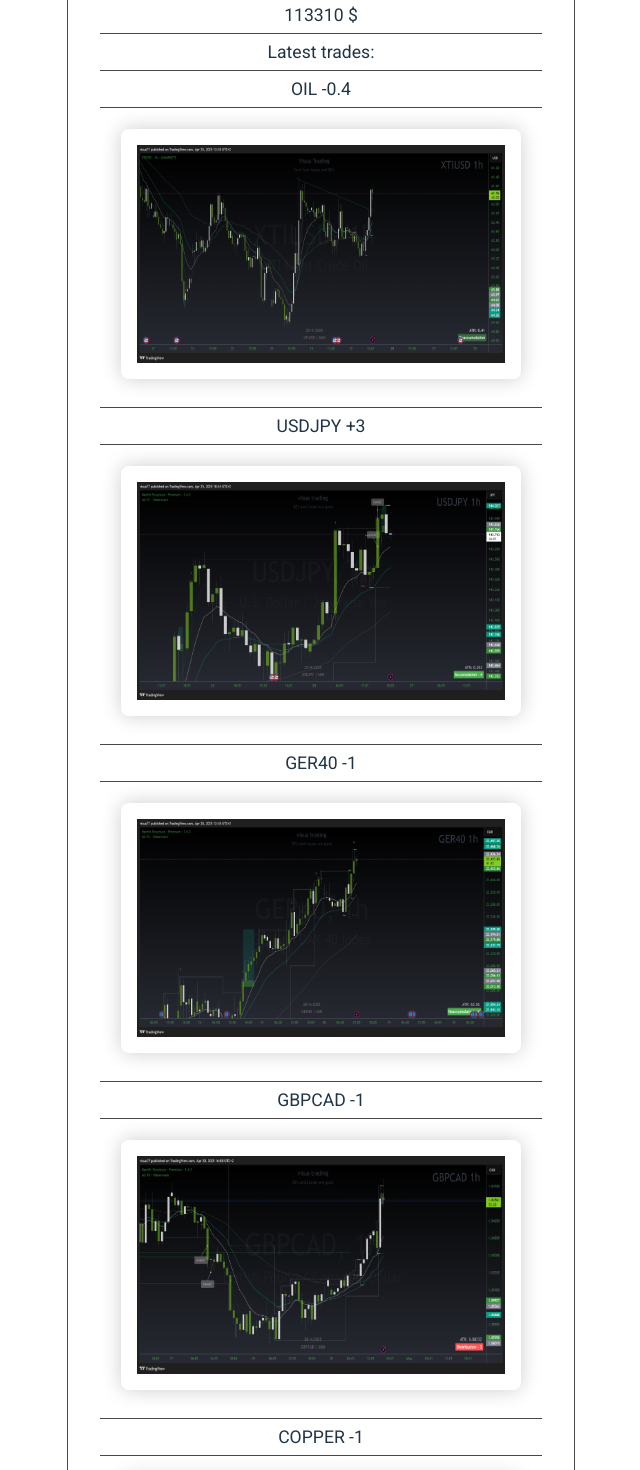
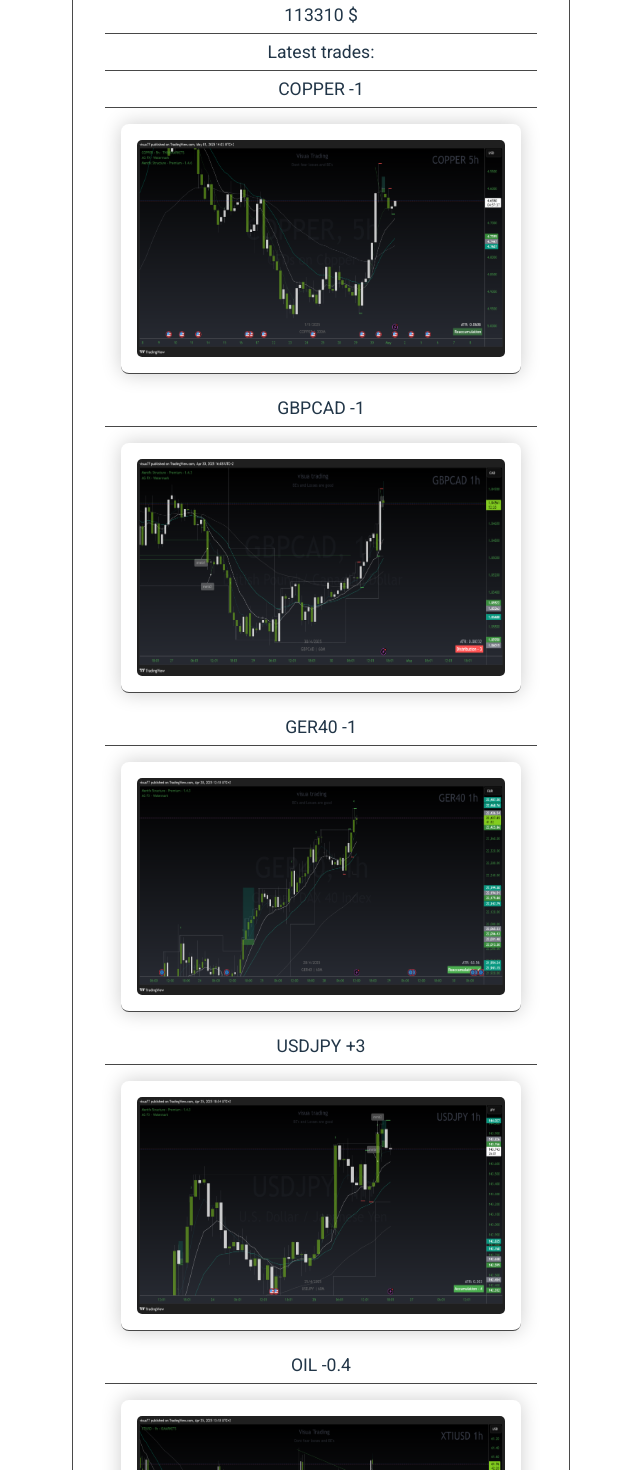
Before and after one commit to visua77/Trading-journal, a React (Vite) app: page / in a window 1280 px wide. Shown: the part 220-1690 px from the top of the page, without its empty margins (319-959 px from the left). Built offline with nearby package versions, Linux system fonts and the light colour scheme.

Commit message:
More structure, import json

```diff
--- a/package.json
+++ b/package.json
@@ -11,7 +11,8 @@
   },
   "dependencies": {
     "react": "^19.0.0",
-    "react-dom": "^19.0.0"
+    "react-dom": "^19.0.0",
+    "uuid": "^11.1.0"
   },
   "devDependencies": {
     "@eslint/js": "^9.22.0",
--- a/src/App.css
+++ b/src/App.css
@@ -29,13 +29,13 @@ p {
   border-bottom: 1px solid rgb(71, 71, 71);
 }
 
-img {border-radius: 8px;}
-
-
 
 .card {
   width:400px;
   height:250px;
+  display:flex;
+
+  justify-content: space-evenly;
   background-color:white;
   box-shadow: 0 0 20px rgba(0, 0, 0, .2);
   margin:1rem;
@@ -43,3 +43,10 @@ img {border-radius: 8px;}
   color:rgb(77, 77, 77);
   border-radius: 8px;
 }
+
+.card img {
+  width:100%;
+  border-radius: 5px;
+  cursor: pointer;
+  transition: all ease-in-out .3s;
+}
--- a/src/App.jsx
+++ b/src/App.jsx
@@ -1,6 +1,7 @@
 import { useState } from 'react'
 import Header from './components/Header'
 import Trades from './components/Trades'
+import Footer from './components/Footer'
 import './App.css'
 
 function App() {
@@ -11,6 +12,7 @@ function App() {
       <div>
       <Header />
       <Trades />
+      <Footer />
       </div>
 
     </>
--- /dev/null
+++ b/src/components/Footer.jsx
@@ -0,0 +1,9 @@
+import React from 'react'
+
+const Footer = ()=> {
+    return(
+    <div className="footer">Copyright Niclas Binnquist {(new Date().getFullYear())}</div>
+    )
+}
+
+export default Footer
--- a/src/components/Trades.jsx
+++ b/src/components/Trades.jsx
@@ -1,5 +1,7 @@
 import React,{useState} from 'react'
-//import { v4 as uuid} from 'uuid'
+import data from '../data/data.json' // justera sökvägen efter var filen ligger
+
+import { v4 as uuidv4 } from 'uuid'
 
 const Trades = ()=> {
 
@@ -12,39 +14,7 @@ const Trades = ()=> {
     const [percent, setPerecent] = useState(rsecured * 0.5)
     const [pnl, setPnl] = useState(100000)
 
-    const [content, setContent] = useState([
-      {
-        //id: uuid(),
-        img: "/img/87.png",
-        asset: 'OIL',
-        result: '-0.4'
-      },
-      {
-
-        //id: uuid(),
-        img: "/img/86.png",
-        asset: 'USDJPY',
-        result: '+3'
-      },
-      {
-        //id: uuid(),
-        img: "/img/85.png",
-        asset: 'GER40',
-        result: '-1'
-      },
-        {
-          //id: uuid(),
-          img: "/img/84.png",
-          asset: 'GBPCAD',
-          result: '-1'
-        },
-        {
-          //id: uuid(),
-          img: '/img/83.png',
-          asset: 'COPPER',
-          result: '-1'
-        }
-      ])
+    const [content, setContent] = useState(data)
 
 
     return(
@@ -56,12 +26,15 @@ const Trades = ()=> {
           <p>{pnl * (percent / 100) +pnl} $</p>
        </h4>
 
+
+
+
         <p>Latest trades:</p>
         {/* mapping over our 'db' here */}
-        {content.map(itm=> (
-            <div>
+        {content.slice(-5).reverse().map(itm=> (
+            <div key={uuidv4()}>
                <p>{itm.asset} {itm.result}</p>
-               <p><img src={itm.img} className='card'/></p>
+               <p className='card'><img src={itm.img}/></p>
             </div>
           ))}
         </>
--- /dev/null
+++ b/src/data/data.json
@@ -0,0 +1,33 @@
+[
+{
+
+    "img": "/img/87.png",
+    "asset": "OIL",
+    "result": "-0.4"
+  },
+  {
+
+
+    "img": "/img/86.png",
+    "asset": "USDJPY",
+    "result": "+3"
+  },
+  {
+
+    "img": "/img/85.png",
+    "asset": "GER40",
+    "result": "-1"
+  },
+    {
+
+      "img": "/img/84.png",
+      "asset": "GBPCAD",
+      "result": "-1"
+    },
+    {
+
+      "img": "/img/83.png",
+      "asset": "COPPER",
+      "result": "-1"
+    }
+]
```
Also changed, not shown: 1 other file (tests, documents, lock files or other folders).
